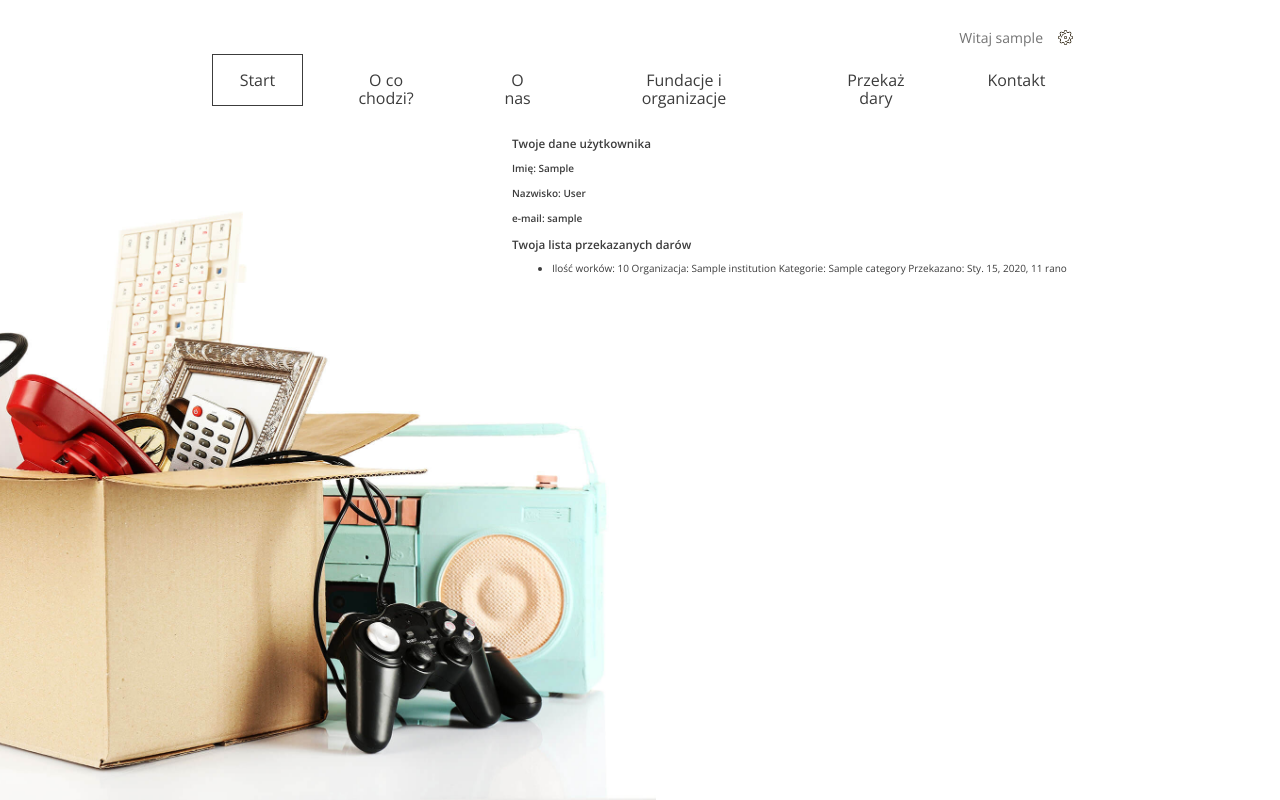
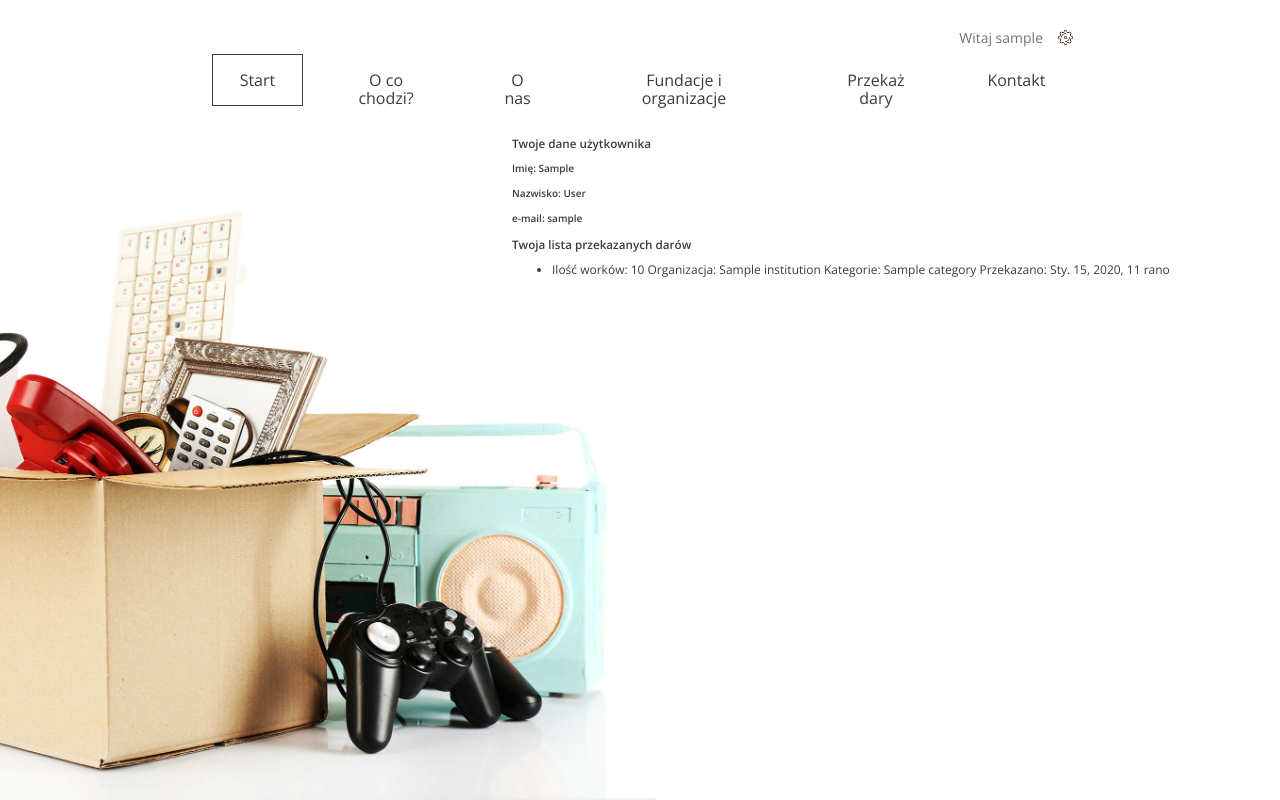
Before and after one commit to Bocian19/Share-clothes, a Django app: page /user/ in a window 1280 px wide. Run offline with Django 3.2, Linux system fonts and the light colour scheme; a user stored in the database is signed in; tables that the repository leaves empty hold one stand-in row (values such as "Sample post"); some libraries are stand-ins or nearby versions.

Commit message:
User po wyslaniu formularza

```diff
--- a/share_clothes/templates/user.html
+++ b/share_clothes/templates/user.html
@@ -13,7 +13,7 @@
            {% for donation in donations %}
 
                {% if donation.is_taken %}
-       <li>Ilość worków: {{ donation.quantity }}
+       <li style="font-size: 12px">Ilość worków: {{ donation.quantity }}
            Organizacja: {{ donation.institution.name }}
            {% for categories in donation.categories.all %}
                Kategorie: {{ categories.name }}
--- a/share_clothes/views.py
+++ b/share_clothes/views.py
@@ -21,7 +21,6 @@ class LandingPageView(View):
         institutions = Institution.objects.all()
         return render(request, 'index.html', {'quantity': quantity, "num_of_institutions": num_of_institutions_granted,
                                               "institutions": institutions, 'user1': user1})
-
 
 
 class AddDonationView(View):
@@ -53,7 +52,7 @@ class AddDonationView(View):
             if new_donation:
                 new_donation.save()
                 new_donation.categories.add(category_id)
-                return render(request, 'form-confirmation.html')
+                return render(request, 'form-confirmation.html', {'user1': user1})
             else:
                 info = "Nie udało się zaipsać formularza"
                 return render(request, 'form-confirmation.html', {'info': info})
```
